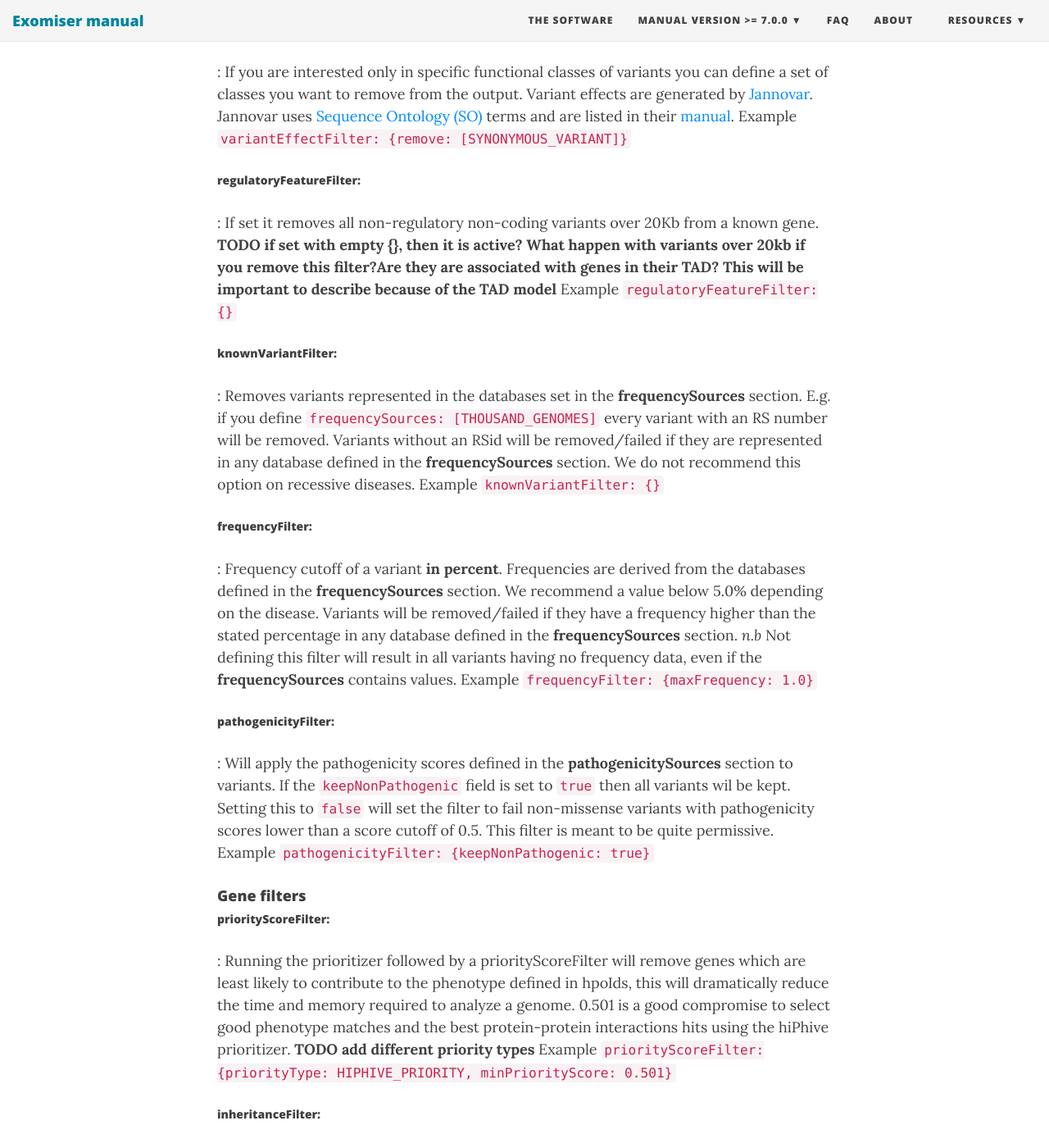
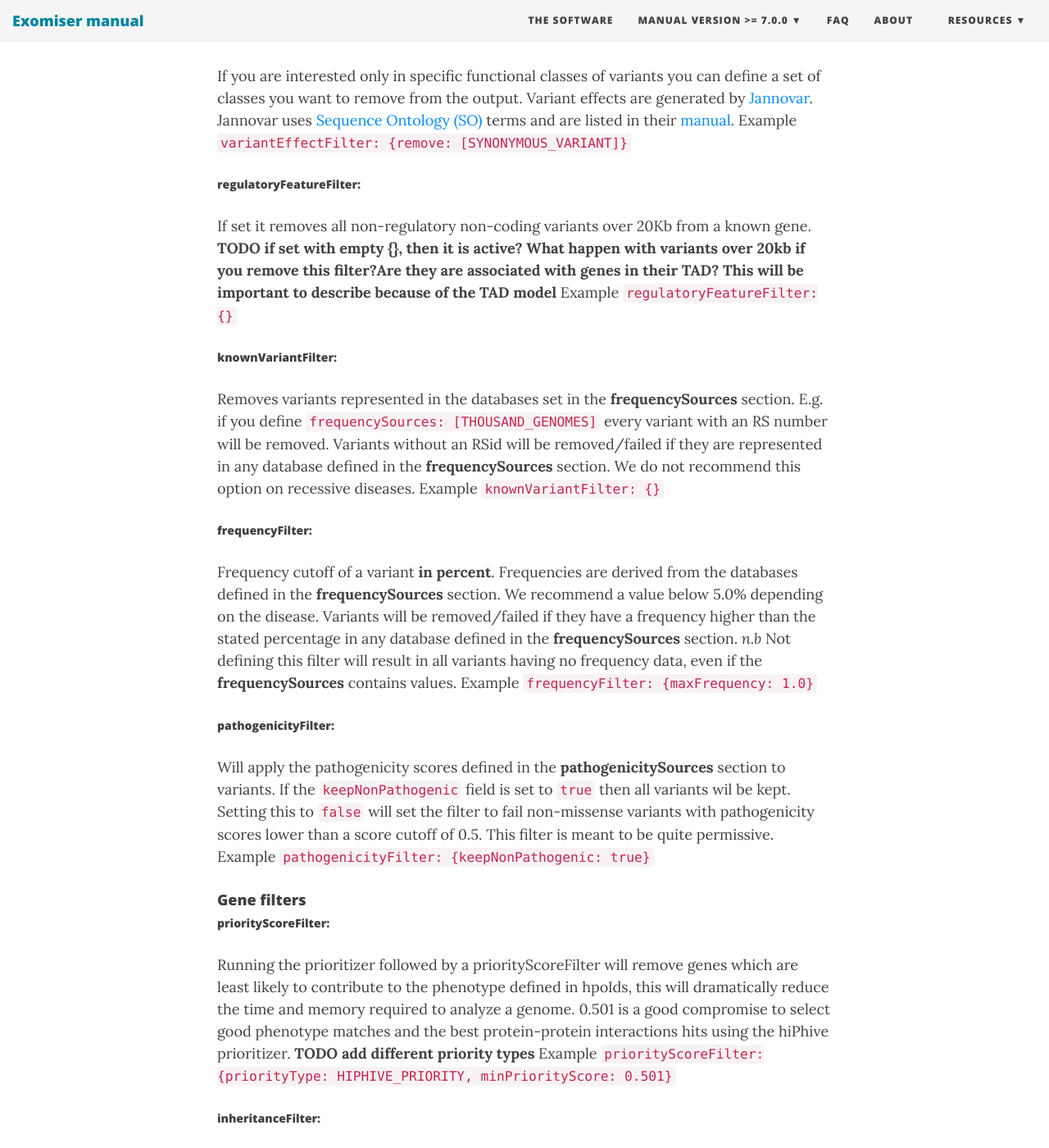
Before and after one commit to exomiser/Exomiser, a Jekyll site: the page built from manual/7/genomiser.md, in a window 1280 px wide and 1400 px high, scrolled down 4857 px. Shown: the whole window at 82% size. Built offline with Jekyll 4.4.1, drawn with Linux system fonts in a browser that asks for light colours; nearby versions of some CDN libraries; some of the changed text lies outside the part shown.

Commit message:
Removed all ^: block markers

```diff
--- a/manual/7/genomiser.md
+++ b/manual/7/genomiser.md
@@ -47,24 +47,24 @@ If you have multiple samples as input you have to define the pedigree using the
 Can be `AUTOSOMAL_DOMINANT`, `AUTOSOMAL_RECESSIVE`, `X_RECESSIVE` or `UNDEFINED`. This is a functionality of Jannovar. See its [inheritance documentation](http://jannovar.readthedocs.io/en/master/ped_filters.html) for further information.
 
 ### analysisMode:
-: Can be `FULL`, `SPARSE` or `PASS_ONLY`. We highly recommend `PASS_ONLY` on genomes for because of memory issues. It will only keep variants that passes all filters. `FULL` will keep all variants. `SPARSE` will keep all variants, but will only run a variant through the variant filters until it fails one.
+Can be `FULL`, `SPARSE` or `PASS_ONLY`. We highly recommend `PASS_ONLY` on genomes for because of memory issues. It will only keep variants that passes all filters. `FULL` will keep all variants. `SPARSE` will keep all variants, but will only run a variant through the variant filters until it fails one.
 
 ### geneScoreMode:
-: Can be `RAW_SCORE` or `RANK_BASED`. This effects the scoring mode used by certain prioritisers. We recommend sticking to `RAW_SCORE`. This is likely to be removed in further versions.
+Can be `RAW_SCORE` or `RANK_BASED`. This effects the scoring mode used by certain prioritisers. We recommend sticking to `RAW_SCORE`. This is likely to be removed in further versions.
 
 ### hpoIds:
-: Input of the HPO identifiers/terms. You can select them using the [HPO browser](http://compbio.charite.de/hpoweb). Input must be in array format. Terms are comma separated and delimited by single quotes. For example `['HP:0001156', 'HP:0001363', 'HP:0011304', 'HP:0010055']`. It is *critical* that these are as detailed as possible and describe the observed phenotypes as fully and precisely as possible. These are used by the phenotype matching algorithms and will heavily influence the outcome of an analysis.
+Input of the HPO identifiers/terms. You can select them using the [HPO browser](http://compbio.charite.de/hpoweb). Input must be in array format. Terms are comma separated and delimited by single quotes. For example `['HP:0001156', 'HP:0001363', 'HP:0011304', 'HP:0010055']`. It is *critical* that these are as detailed as possible and describe the observed phenotypes as fully and precisely as possible. These are used by the phenotype matching algorithms and will heavily influence the outcome of an analysis.
 
 ### frequencySources:
-: Here you can specify which variant frequency databases you want to use. You can add multiple databases using the same array format like the hpoIDs. Possible options are [`THOUSAND_GENOMES`](http://www.1000genomes.org), [`ESP_AFRICAN_AMERICAN`, `ESP_EUROPEAN_AMERICAN`, `ESP_ALL`](http://evs.gs.washington.edu/EVS/), [`EXAC_AFRICAN_INC_AFRICAN_AMERICAN`, `EXAC_AMERICAN`, `EXAC_SOUTH_ASIAN`, `EXAC_EAST_ASIAN`,`EXAC_FINNISH`, `EXAC_NON_FINNISH_EUROPEAN`,`EXAC_OTHER`](http://exac.broadinstitute.org/about). We recommend using all databases.
+Here you can specify which variant frequency databases you want to use. You can add multiple databases using the same array format like the hpoIDs. Possible options are [`THOUSAND_GENOMES`](http://www.1000genomes.org), [`ESP_AFRICAN_AMERICAN`, `ESP_EUROPEAN_AMERICAN`, `ESP_ALL`](http://evs.gs.washington.edu/EVS/), [`EXAC_AFRICAN_INC_AFRICAN_AMERICAN`, `EXAC_AMERICAN`, `EXAC_SOUTH_ASIAN`, `EXAC_EAST_ASIAN`,`EXAC_FINNISH`, `EXAC_NON_FINNISH_EUROPEAN`,`EXAC_OTHER`](http://exac.broadinstitute.org/about). We recommend using all databases.
 
 ### pathogenicitySources:
-: Possible pathogenicitySources: `POLYPHEN`, `MUTATION_TASTER`, `SIFT`, `CADD`, `REMM`. `REMM` is trained on non-coding regulatory regions. **WARNING** if you enable `CADD`, ensure that you have downloaded and installed the `CADD` tabix files and updated their location in the application.properties. Exomiser will not run without this. An example is: `[POLYPHEN, MUTATION_TASTER, SIFT, REMM]`
+Possible pathogenicitySources: `POLYPHEN`, `MUTATION_TASTER`, `SIFT`, `CADD`, `REMM`. `REMM` is trained on non-coding regulatory regions. **WARNING** if you enable `CADD`, ensure that you have downloaded and installed the `CADD` tabix files and updated their location in the application.properties. Exomiser will not run without this. An example is: `[POLYPHEN, MUTATION_TASTER, SIFT, REMM]`
 
 ### steps:
-: This section instructs exomiser which analysis steps should be run and with which criteria. **_n.b._ the order in which the steps are declared is important** - exomiser will run them in the order declared, although certain optimisations will happen automatically. We recommend using the [standard settings](../example/test-analysis-genome) for genome wide analysis as these have been optimised for both speed and memory performance. Nonetheless all steps are optional. Being an array of steps, this section must be enclosed in square brackets. Steps are comma separated and written in hash format *name: {options}*.  See the [steps section](#steps-section) for more details. **All steps are optional.** Uncomment them if you do not want them.
+This section instructs exomiser which analysis steps should be run and with which criteria. **_n.b._ the order in which the steps are declared is important** - exomiser will run them in the order declared, although certain optimisations will happen automatically. We recommend using the [standard settings](../example/test-analysis-genome) for genome wide analysis as these have been optimised for both speed and memory performance. Nonetheless all steps are optional. Being an array of steps, this section must be enclosed in square brackets. Steps are comma separated and written in hash format *name: {options}*.  See the [steps section](#steps-section) for more details. **All steps are optional.** Uncomment them if you do not want them.
 
-: Analysis steps are defined in terms of variant filters, gene filters or prioritisers. The `inheritanceFilter` and `omimPrioritiser` are both somewhat anomalous as they operate on genes but also require the variants to have already been filtered. The optimiser will ensure that these are run at the correct time if they have been incorrectly placed.
+Analysis steps are defined in terms of variant filters, gene filters or prioritisers. The `inheritanceFilter` and `omimPrioritiser` are both somewhat anomalous as they operate on genes but also require the variants to have already been filtered. The optimiser will ensure that these are run at the correct time if they have been incorrectly placed.
 
  Using these it is possible to create artificial exomes or define gene panels for example.
 
@@ -78,54 +78,54 @@ Define an interval of interest. Only variants within this interval will be passe
 You can define [entrez-gene-ids](http://www.ncbi.nlm.nih.gov/gene/) for genes of interest. Only variants associated with these genes will be analyzed. Example: `geneIdFilter: {geneIds: [12345, 34567, 98765]}`
 
 ##### variantEffectFilter:
-: If you are interested only in specific functional classes of variants you can define a set of classes you want to remove from the output. Variant effects are generated by [Jannovar](http://charite.github.io/jannovar/). Jannovar uses [Sequence Ontology (SO)](http://www.sequenceontology.org/) terms and are listed in their [manual](http://jannovar.readthedocs.io/en/master/var_effects.html). Example `variantEffectFilter: {remove: [SYNONYMOUS_VARIANT]}`
+If you are interested only in specific functional classes of variants you can define a set of classes you want to remove from the output. Variant effects are generated by [Jannovar](http://charite.github.io/jannovar/). Jannovar uses [Sequence Ontology (SO)](http://www.sequenceontology.org/) terms and are listed in their [manual](http://jannovar.readthedocs.io/en/master/var_effects.html). Example `variantEffectFilter: {remove: [SYNONYMOUS_VARIANT]}`
 
 ##### regulatoryFeatureFilter:
-: If set it removes all non-regulatory non-coding variants over 20Kb from a known gene. **TODO if set with empty {}, then it is active? What happen with variants over 20kb if you remove this filter?Are they are associated with genes in their TAD? This will be important to describe because of the TAD model** Example `regulatoryFeatureFilter: {}`
+If set it removes all non-regulatory non-coding variants over 20Kb from a known gene. **TODO if set with empty {}, then it is active? What happen with variants over 20kb if you remove this filter?Are they are associated with genes in their TAD? This will be important to describe because of the TAD model** Example `regulatoryFeatureFilter: {}`
 
 ##### knownVariantFilter:
-: Removes variants represented in the databases set in the **frequencySources** section. E.g. if you define `frequencySources: [THOUSAND_GENOMES]` every variant with an RS number will be removed. Variants without an RSid will be removed/failed if they are represented in any database defined in the **frequencySources** section. We do not recommend this option on recessive diseases. Example `knownVariantFilter: {}`
+Removes variants represented in the databases set in the **frequencySources** section. E.g. if you define `frequencySources: [THOUSAND_GENOMES]` every variant with an RS number will be removed. Variants without an RSid will be removed/failed if they are represented in any database defined in the **frequencySources** section. We do not recommend this option on recessive diseases. Example `knownVariantFilter: {}`
 
 ##### frequencyFilter:
-: Frequency cutoff of a variant **in percent**. Frequencies are derived from the databases defined in the **frequencySources** section. We recommend a value below 5.0% depending on the disease. Variants will be removed/failed if they have a frequency higher than the stated percentage in any database defined in the **frequencySources** section. _n.b_ Not defining this filter will result in all variants having no frequency data, even if the **frequencySources** contains values. Example `frequencyFilter: {maxFrequency: 1.0}`
+Frequency cutoff of a variant **in percent**. Frequencies are derived from the databases defined in the **frequencySources** section. We recommend a value below 5.0% depending on the disease. Variants will be removed/failed if they have a frequency higher than the stated percentage in any database defined in the **frequencySources** section. _n.b_ Not defining this filter will result in all variants having no frequency data, even if the **frequencySources** contains values. Example `frequencyFilter: {maxFrequency: 1.0}`
 
 ##### pathogenicityFilter:
-: Will apply the pathogenicity scores defined in the **pathogenicitySources** section to variants. If the `keepNonPathogenic` field is set to `true` then all variants wil be kept. Setting this to `false` will set the filter to fail non-missense variants with pathogenicity scores lower than a score cutoff of 0.5. This filter is meant to be quite permissive. Example `pathogenicityFilter: {keepNonPathogenic: true}`
+Will apply the pathogenicity scores defined in the **pathogenicitySources** section to variants. If the `keepNonPathogenic` field is set to `true` then all variants wil be kept. Setting this to `false` will set the filter to fail non-missense variants with pathogenicity scores lower than a score cutoff of 0.5. This filter is meant to be quite permissive. Example `pathogenicityFilter: {keepNonPathogenic: true}`
 
 #### Gene filters
 ##### priorityScoreFilter:
-: Running the prioritizer followed by a priorityScoreFilter will remove genes which are least likely to contribute to the phenotype defined in hpoIds, this will dramatically reduce the time and memory required to analyze a genome. 0.501 is a good compromise to select good phenotype matches and the best protein-protein interactions hits using the hiPhive prioritizer. **TODO add different priority types** Example `priorityScoreFilter: {priorityType: HIPHIVE_PRIORITY, minPriorityScore: 0.501}`
+Running the prioritizer followed by a priorityScoreFilter will remove genes which are least likely to contribute to the phenotype defined in hpoIds, this will dramatically reduce the time and memory required to analyze a genome. 0.501 is a good compromise to select good phenotype matches and the best protein-protein interactions hits using the hiPhive prioritizer. **TODO add different priority types** Example `priorityScoreFilter: {priorityType: HIPHIVE_PRIORITY, minPriorityScore: 0.501}`
 
 ##### inheritanceFilter:
-: **inheritanceFilter** and **omimPrioritiser** should always run AFTER all other filters have completed. They will analyze genes according to the specified **modeOfInheritance** above. If set to `UNDEFINED` no filtering will be done. You can read more in the [Jannovar inheritance documentation](http://jannovar.readthedocs.io/en/master/ped_filters.html) how exactly this filter works. Example: `inheritanceFilter: {}`
+**inheritanceFilter** and **omimPrioritiser** should always run AFTER all other filters have completed. They will analyze genes according to the specified **modeOfInheritance** above. If set to `UNDEFINED` no filtering will be done. You can read more in the [Jannovar inheritance documentation](http://jannovar.readthedocs.io/en/master/ped_filters.html) how exactly this filter works. Example: `inheritanceFilter: {}`
 
 #### Prioritisers
 These work on the gene-level and will produce the semantic-similarity scores for how well a gene matches the sample's HPO profile.
 
 ##### omimPrioritiser:
-: **inheritanceFilter** and **omimPrioritiser** should always run AFTER all other filters have completed. Other prioritizers: Only combine **omimPrioritiser** with one of the next filters. **TODO What does this filter do? Is it about recessive/dominant genes vs given inheritance? Maybe we should rename it because of OMIM license stuff.** Example `omimPrioritiser: {}`
+**inheritanceFilter** and **omimPrioritiser** should always run AFTER all other filters have completed. Other prioritizers: Only combine **omimPrioritiser** with one of the next filters. **TODO What does this filter do? Is it about recessive/dominant genes vs given inheritance? Maybe we should rename it because of OMIM license stuff.** Example `omimPrioritiser: {}`
 
 ##### hiPhivePrioritiser:
-: **TODO describe** Don't include **hiPhivePrioritiser** if you only want to filter the variants or run hiPhive in benchmarking mode. **TODO what is the benchmark mode?**. Using the default `hiPhivePrioritiser: {}` is the same as `hiPhivePrioritiser: {runParams: 'human,mouse,fish,ppi'}`. Example `hiPhivePrioritiser: {diseaseId: 'OMIM:101600', candidateGeneSymbol: FGFR2, runParams: 'human,mouse,fish,ppi'}`
+**TODO describe** Don't include **hiPhivePrioritiser** if you only want to filter the variants or run hiPhive in benchmarking mode. **TODO what is the benchmark mode?**. Using the default `hiPhivePrioritiser: {}` is the same as `hiPhivePrioritiser: {runParams: 'human,mouse,fish,ppi'}`. Example `hiPhivePrioritiser: {diseaseId: 'OMIM:101600', candidateGeneSymbol: FGFR2, runParams: 'human,mouse,fish,ppi'}`
 
 ##### phenixPrioritiser:
-: **TODO describe this** Example `phenixPrioritiser: {}`
+**TODO describe this** Example `phenixPrioritiser: {}`
 
 ##### exomeWalkerPrioritiser:
-: **TODO describe this** Example `exomeWalkerPrioritiser: {seedGeneIds: [11111, 22222, 33333]}`
+**TODO describe this** Example `exomeWalkerPrioritiser: {seedGeneIds: [11111, 22222, 33333]}`
 
 ## outputOptions:
 
 ### outputPassVariantsOnly:
-: Can be `true` or `false`. **TODO**
+Can be `true` or `false`. **TODO**
 
 ### numGenes:
-: Maximum number of genes listed in the results. If set to `0` all are listed. In most cases a limit of `50` is good.
+Maximum number of genes listed in the results. If set to `0` all are listed. In most cases a limit of `50` is good.
 
 ### outputPrefix:
-: Specify the path/filename without an extension and this will be added according to the **outputFormats** option. If unspecified this will default to the following: `{exomiserDir}/results/input-vcf-name-exomiser-results.html`. Alternatively, specify a fully qualified path only. e.g. `/users/jules/exomes/analysis`.
+Specify the path/filename without an extension and this will be added according to the **outputFormats** option. If unspecified this will default to the following: `{exomiserDir}/results/input-vcf-name-exomiser-results.html`. Alternatively, specify a fully qualified path only. e.g. `/users/jules/exomes/analysis`.
 
 ### outputFormats:
-: Array to define the output formats. can be `[TSV-GENE]`, `[TSV-VARIANT]`, `[VCF]` or any combination like `[TSV-GENE, TSV-VARIANT, VCF]`. Output formats are described in this publication[^1].
+Array to define the output formats. can be `[TSV-GENE]`, `[TSV-VARIANT]`, `[VCF]` or any combination like `[TSV-GENE, TSV-VARIANT, VCF]`. Output formats are described in this publication[^1].
 
 [^1]: Smedley, Damian, et al. "Next-generation diagnostics and disease-gene discovery with the Exomiser." *Nature protocols* 10.12 (2015): 2004-2015.
```
